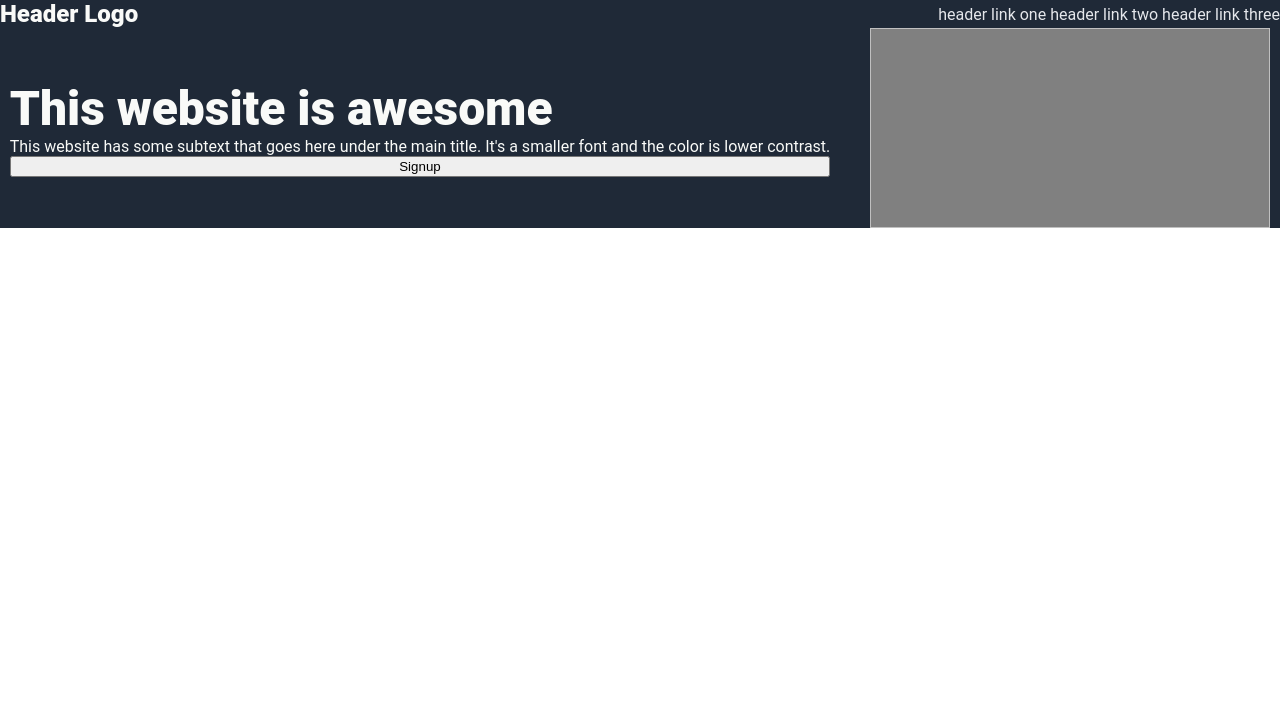
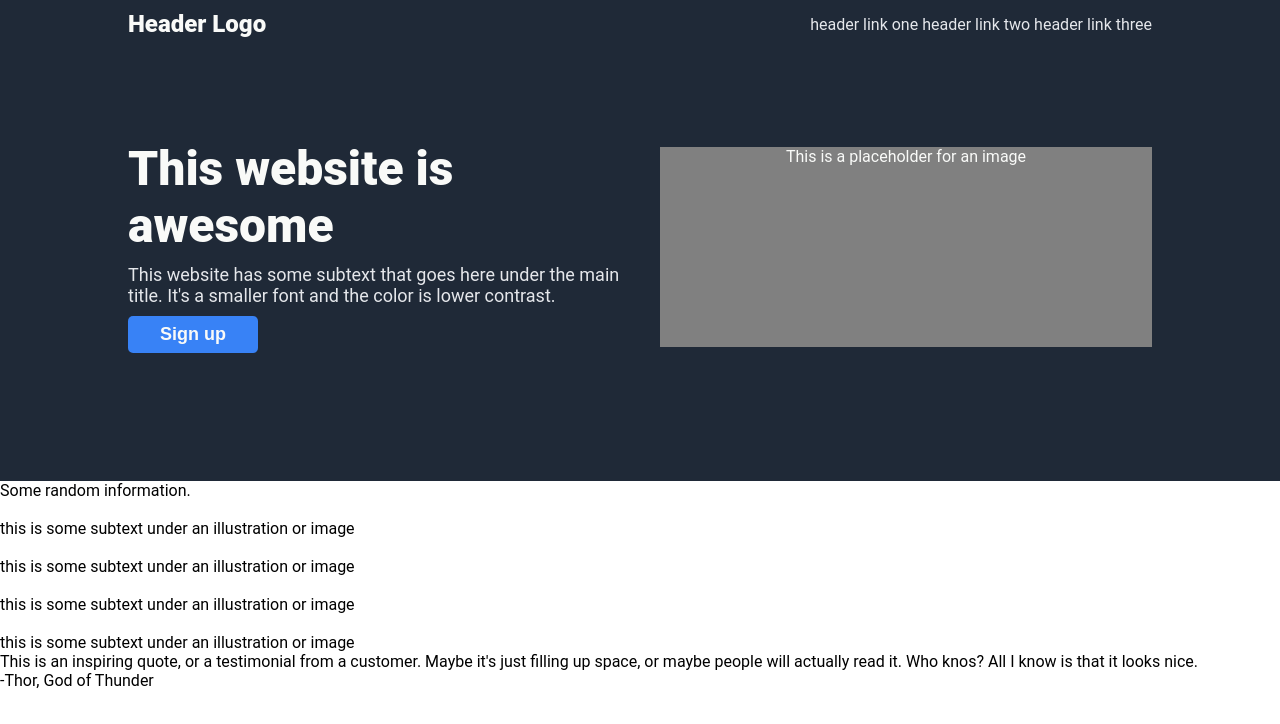
Before and after one commit to sigmu92/landing-page, a plain HTML site: page index.html in a window 1280 px wide. Drawn offline with Linux system fonts and the light colour scheme.

Commit message:
Add style for header, html for section 2/3

```diff
--- a/index.html
+++ b/index.html
@@ -23,11 +23,40 @@
             <div class = "hero-words">
                 <div class = "hero-title">This website is awesome</div>
                 <div class = "hero-text">This website has some subtext that goes here under the main title. It's a smaller font and the color is lower contrast.</div>
-                <button class = "header-button">Signup</button>
+                <button class = "header-button">Sign up</button>
             </div>
-            <div class="hero-img">
-                <img class="hero-img" alt-text="this is a placeholder for an image">
+            <div class="hero-img">This is a placeholder for an image</div>
+        </div>
+    </div>
+    <div class="section-two">
+        <div class = "container">
+            <div class="title">Some random information.</div>
+            <div class = "boxes">
+                <div class = "unit">
+                    <img src="" >
+                    <div class="text">this is some subtext under an illustration or image</div>
+                </div>
+                <div class = "unit">
+                    <img src="">
+                    <div class="text">this is some subtext under an illustration or image</div>
+                </div>
+                <div class = "unit">
+                    <img src="" >
+                    <div class="text">this is some subtext under an illustration or image</div>
+                </div>
+                <div class = "unit">
+                    <img src="">
+                    <div class="text">this is some subtext under an illustration or image</div>
+                </div>
             </div>
+        </div>
+    </div>
+    <div class="section-three">
+        <div class="quote">
+            This is an inspiring quote, or a testimonial from a customer. Maybe it's just filling up space, or maybe people will actually read it. Who knos? All I know is that it looks nice.
+        </div>
+        <div class="quoter">
+            -Thor, God of Thunder
         </div>
     </div>
 </body>
--- a/styles.css
+++ b/styles.css
@@ -5,6 +5,7 @@ body {
 }
 
 .top {
+    padding: 0 10% 10% 10%;
     background-color: #1F2937;
     color: #F9FAF8;
 }
@@ -14,6 +15,8 @@ body {
     flex-direction: row;
     justify-content: space-between;
     align-items: center;
+    padding-top: 10px;
+    gap: 10px;
 }
 
 .logo {
@@ -23,34 +26,49 @@ body {
 
 .header-links {
     display: flex;
-    gap: 10px;
+
 
 }
 .hero {
     display: flex;
-    justify-content: center;
+    justify-content: space-between;
     align-items: center;
     gap: 40px;
+    margin-top: 10%;
+
 
 }
 
 .hero-words {
     display: flex;
     flex-direction: column;
+    justify-content: space-between;
+    align-items: flex-start;
+    width: 50%;
+    gap: 10px;
+
 }
 
 .hero-title {
     color: #F9FAF8;
     font-weight: 900;
     font-size: 48px;
+    padding: 0;
 
 }
 
+.hero-text {
+    font-size: 18px;
+    color: #E5E7EB;
+}
+
 .hero-img {
-    width: 400px;
+    width: 50%;
     height: 200px;
     background-color: grey;
     border: none;
+    text-align: center;
+
 }
 
 ul {
@@ -63,3 +81,14 @@ a {
     text-decoration: none;
     color: #E5E7Eb;
 }
+
+button {
+    color: #F9FAF8;
+    background-color: #3882F6;
+    padding: 8px 32px;
+    border: none;
+    border-radius: 5px;
+    font-size: 18px;
+    font-weight: 700;
+
+}
```
